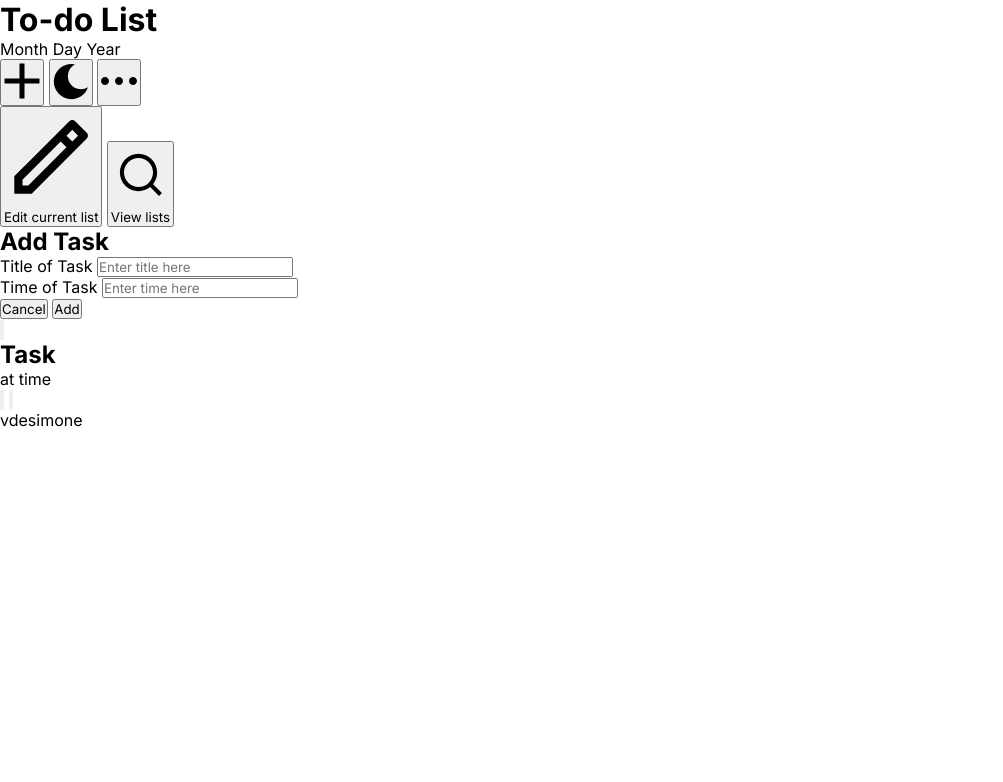
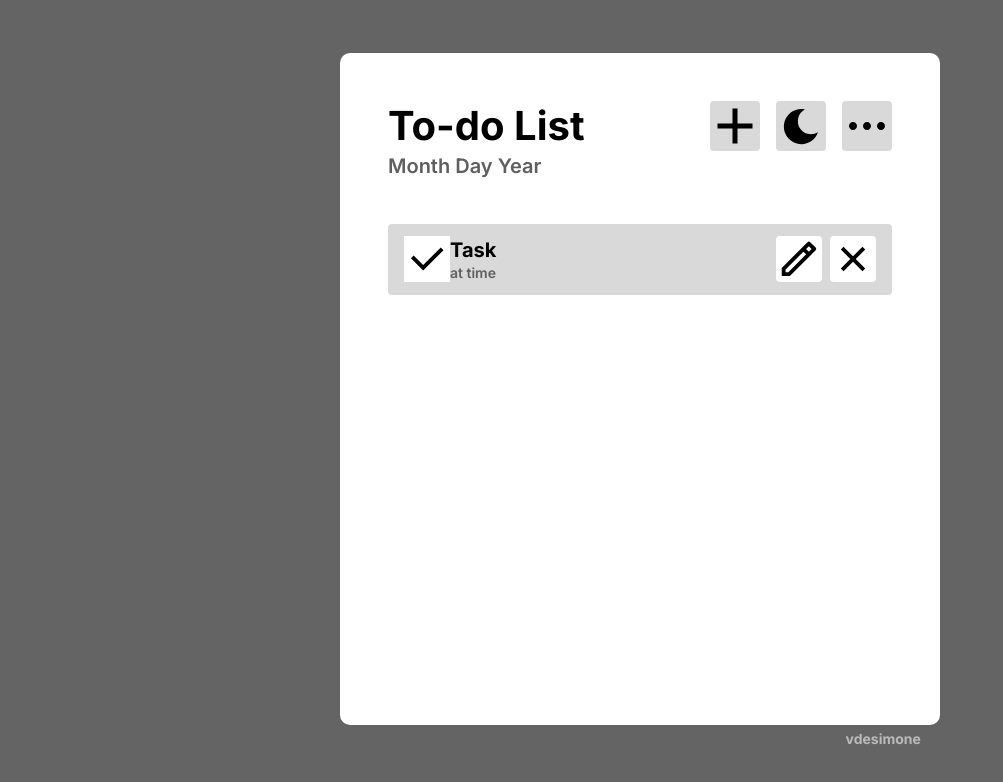
Before and after one commit to vdesimone/to-do-app, a plain HTML site: page index.html in a window 1280 px wide. Shown: the whole page, without its empty margins (0-1003 px from the left). Drawn offline with Linux system fonts and the light colour scheme.

Commit message:
added styles for index.html

```diff
--- a/style.css
+++ b/style.css
@@ -1,4 +1,25 @@
 @import url('https://fonts.googleapis.com/css2?family=Inter:ital,opsz,wght@0,14..32,100..900;1,14..32,100..900&display=swap');
+:root {
+  --green: #008F39;
+
+  /* light mode styles */
+  --white: #FFFFFF;
+  --light-grey: #D9D9D9;
+  --medium-grey: #B5B5B5;
+  --dark-grey: #5F5F5F;
+  --very-dark-grey: #3F3F3F;
+  --hover-grey: #C6C6C6;
+  --black: #000000;
+
+  /* dark mode styles */
+  --dark-mode-white: #D0D0D0;
+  --dark-mode-very-light-grey: #888888;
+  --dark-mode-light-grey: #3A3A3A;
+  --dark-mode-medium-grey: #5D5D5D;
+  --dark-mode-dark-grey: #252525;
+  --dark-mode-very-dark-grey: #181818;
+  --dark-mode-hover-grey: #D0D0D0;
+}
 * {
   margin: 0;
   padding: 0;
@@ -8,3 +29,214 @@
 html {
   font-size: 16px;
 }
+
+/* index.html */
+body {
+  display: flex;
+  flex-direction: column;
+  align-items: center;
+  justify-content: center;
+  height: 100vh;
+  background-color: #646464;
+}
+
+.container {
+  position: relative;
+  background-color: var(--white);
+  display: flex;
+  width: 37.5rem;
+  min-height: 42rem;
+  flex-direction: column;
+  padding: 3rem;
+  border-radius: 0.625rem;
+  margin-bottom: 0.3rem;
+}
+
+.nav-section {
+  display: flex;
+  justify-content: space-between;
+  margin-bottom: 0.3rem;
+  min-height: 7.395rem;
+}
+
+header {
+  width: 48%;
+}
+header h1 {
+  font-size: 2.5rem;
+  text-wrap: wrap;
+  overflow-wrap: break-word;
+  margin-bottom: 0.25rem;
+}
+header p {
+  font-size: 1.25rem;
+  font-weight: 600;
+  color: var(--dark-grey);
+}
+
+nav {
+  width: 48%;
+  display: flex;
+  flex-direction: column;
+  gap: 0.27rem;
+  align-items: end;
+}
+.navbar {
+  display: flex;
+  gap: 1rem;
+  justify-content: end;
+}
+.nav-icon {
+  width: 3.125rem;
+  height: 3.125rem;
+}
+.navbar button {
+  display: flex;
+  align-items: center;
+  justify-content: center;
+  background-color: var(--light-grey);
+  outline: none;
+  border: 0;
+  border-radius: 0.25rem;
+}
+.icon {
+  fill: var(--black);
+}
+
+
+.dropdown-menu {
+  display: none;
+  flex-direction: column;
+  width: 11.375rem;
+  background-color: var(--light-grey);
+  border-radius: 0.25rem;
+}
+.dropdown-menu button {
+  display: flex;
+  align-items: center;
+  height: 2rem;
+  font-size: 1rem;
+  font-weight: 600;
+}
+.dropdown-menu button svg {
+  width: 1.5rem;
+  height: 1.5rem;
+  margin-right: 0.25rem;
+}
+.dropdown-menu button, .view-lists button {
+  border: none;
+  background-color: transparent;
+  border-radius: 0.25rem;
+  padding-left: 0.25rem;
+  padding-right: 0.25rem;
+}
+
+.add-task {
+  position: absolute;
+  top: 0;
+  left: 0;
+  background-color: rgba(0, 0, 0, 0.65);
+  width: 100%;
+  height: 100%;
+  border-radius: 0.625rem;
+  display: none;
+  align-items: center;
+  justify-content: center;
+}
+.add-task-container {
+  background-color: var(--light-grey);
+  padding: 2rem;
+  width: 80%;
+  border-radius: 0.25rem;
+  box-shadow: 0px 7px 7.8px rgba(0, 0, 0, 0.25);
+}
+.add-task-container h2 {
+  font-size: 1.5rem;
+  text-align: center;
+  margin-bottom: 1rem;
+}
+.add-task-container label {
+  margin-bottom: 0.5rem;
+  font-weight: 600;
+}
+.add-task-container input {
+  height: 2rem;
+  padding-left: 0.6rem;
+  padding-right: 0.6rem;
+  border: none;
+  font-size: 0.875rem;
+  border-radius: 0.25rem;
+  background-color: var(--medium-grey);
+  color: var(--dark-grey);
+  font-weight: 500;
+}
+.title-of-task, .time-of-task {
+  display: flex;
+  flex-direction: column;
+  margin-bottom: 1rem;
+}
+.time-of-task {
+  margin-bottom: 2rem;
+}
+.form-buttons {
+  display: flex;
+  justify-content: space-around;
+}
+.form-buttons input {
+  width: 40%;
+  font-weight: 600;
+}
+
+.task {
+  display: flex;
+  align-items: center;
+  justify-content: space-between;
+  height: 4.4rem;
+  background-color: var(--light-grey);
+  padding-left: 1rem;
+  padding-right: 1rem;
+  border-radius: 0.25rem;
+}
+.task button {
+  height: 2.875rem;
+  width: 2.875rem;
+  border: none;
+  background-color: var(--white);
+}
+.check-mark-button {
+  border-radius: 50%;
+  margin-right: 1rem;
+}
+.task-info {
+  display: flex;
+  flex-direction: column;
+  gap: 0.1rem;
+  flex-grow: 1;
+}
+.task-info h2 {
+  font-size: 1.25rem;
+}
+.task-info p {
+  font-size: 0.875rem;
+  color: var(--dark-grey);
+  font-weight: 600;
+}
+.buttons {
+  display: flex;
+  gap: 0.5rem;
+  margin-left: 1rem;
+}
+.buttons button {
+  border-radius: 0.25rem;
+}
+
+footer {
+  display: flex;
+  position: relative;
+  left: 15.2rem;
+}
+footer p {
+  color: #BABABA;
+  font-weight: bold;
+  font-size: 0.875rem;
+}
```
